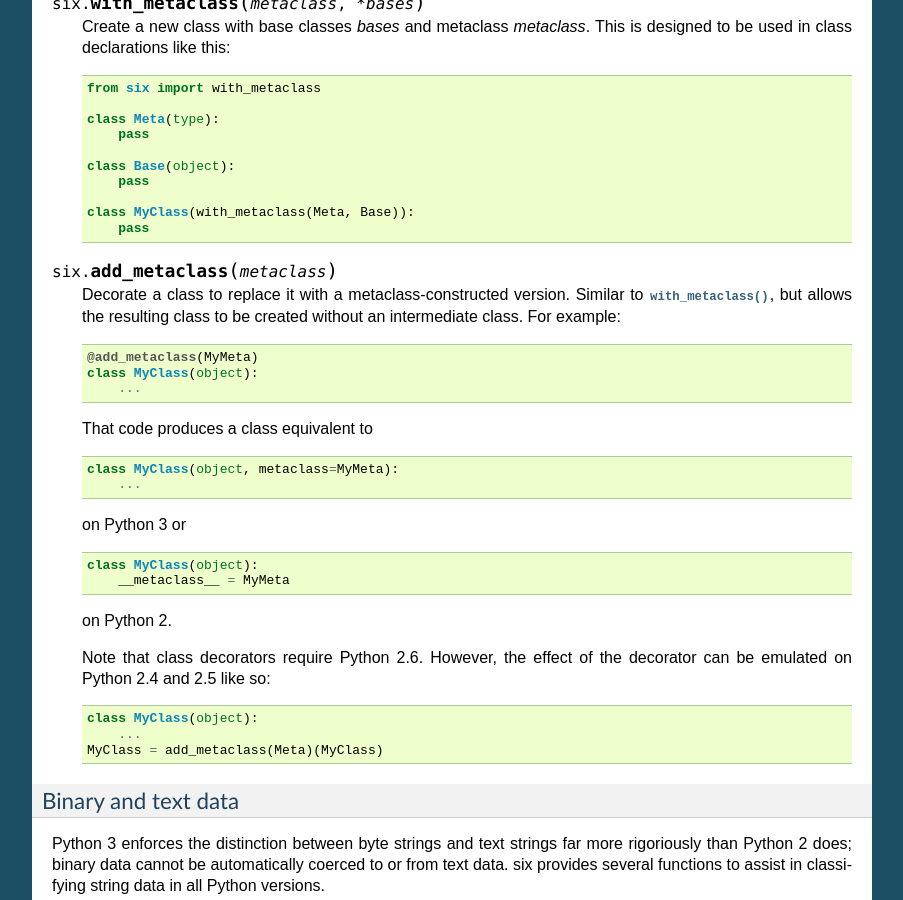
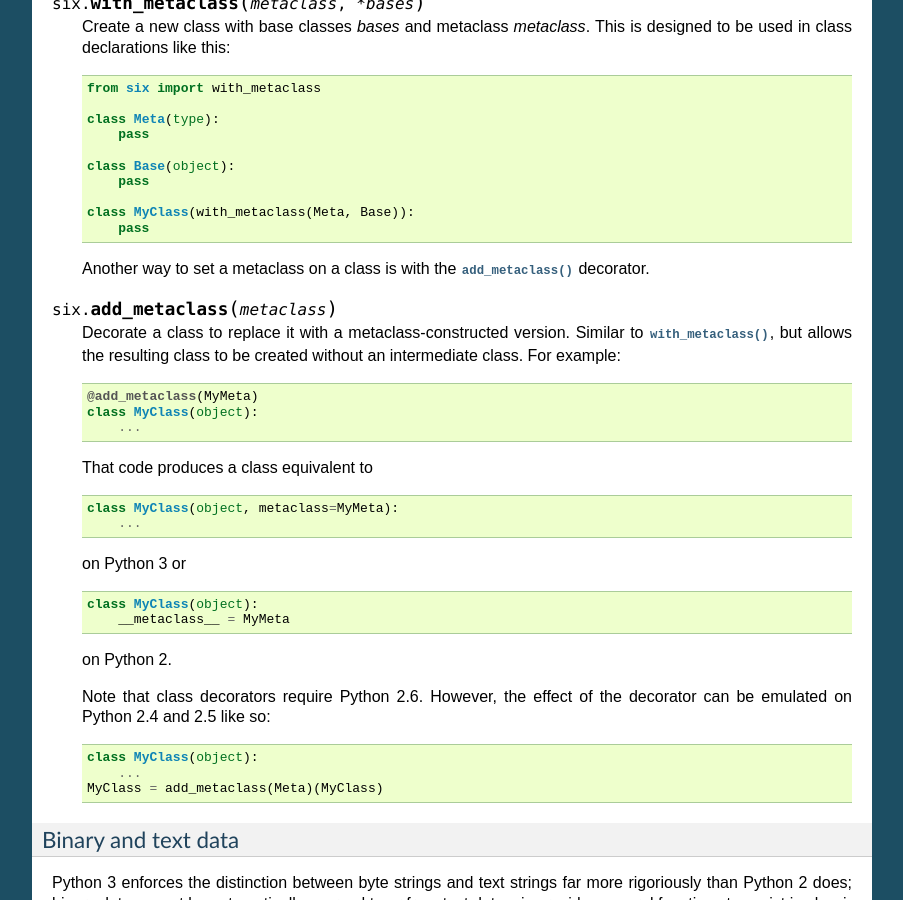
Before and after one commit to benjaminp/six, a Sphinx documentation site: the page built from documentation/index.rst, in a window 1280 px wide and 900 px high, scrolled down 3447 px. Shown: the whole window, without its empty margins (198-1101 px from the left). Built offline with Sphinx 7.4.7, drawn with Linux system fonts in a browser that asks for light colours.

Commit message:
mention add_metaclass in with_metaclass docs

```diff
--- a/documentation/index.rst
+++ b/documentation/index.rst
@@ -278,6 +278,9 @@ Python 2 and 3.
 
       class MyClass(with_metaclass(Meta, Base)):
           pass
+
+   Another way to set a metaclass on a class is with the :func:`add_metaclass`
+   decorator.
 
 
 .. function:: add_metaclass(metaclass)
```
